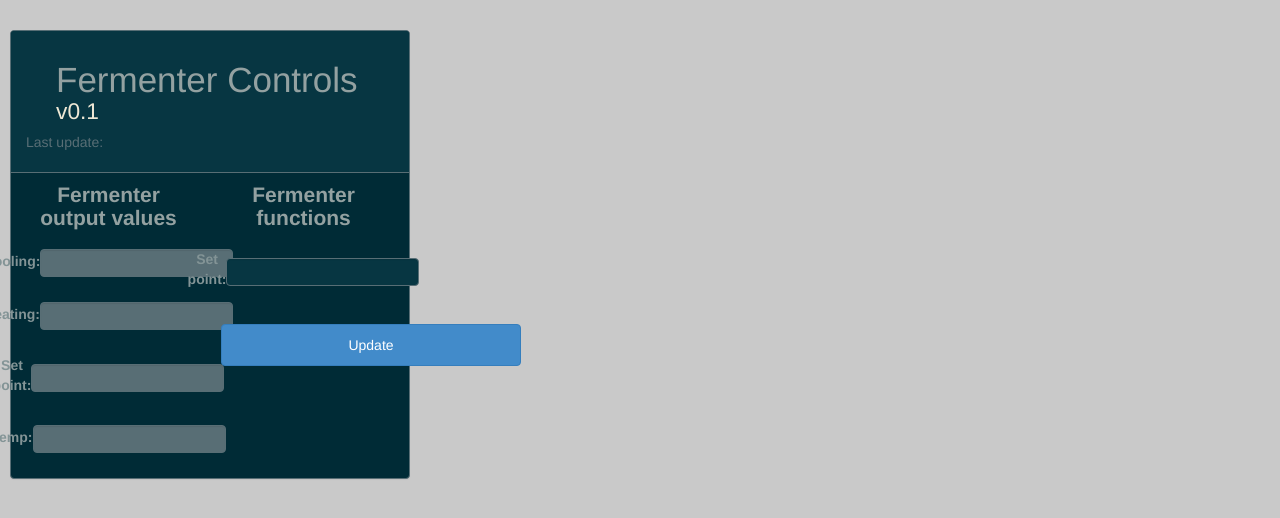
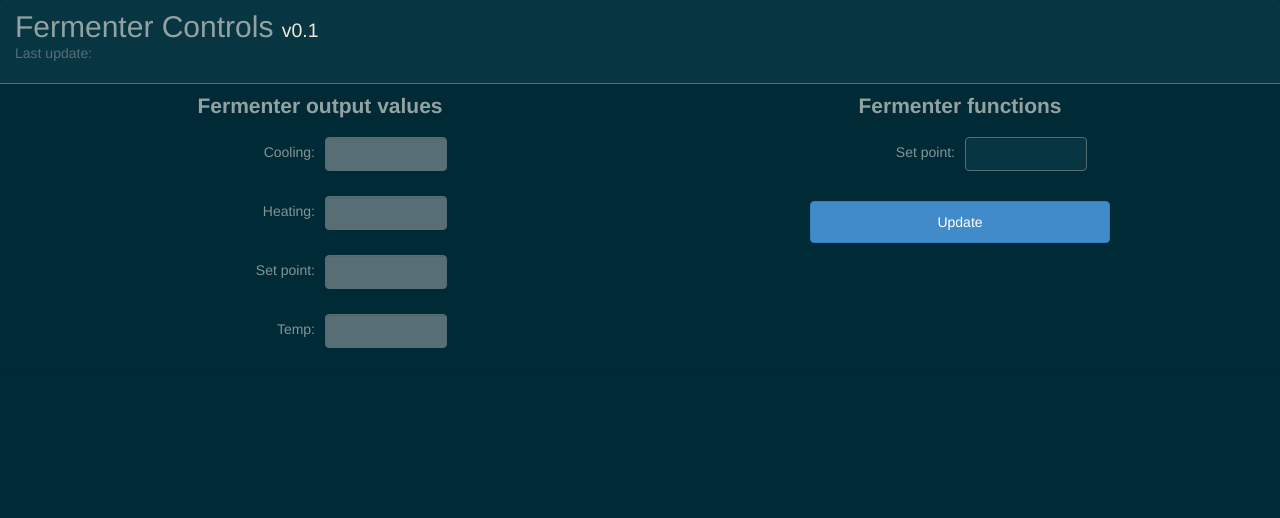
Before and after one commit to mckelvaney/fermentation-controller, a website: page views/index.html in a window 1280 px wide. Drawn offline with Linux system fonts and the light colour scheme; files that its build step writes are made by us from their sources; no server answers; files whose address does not match are found by name.

Commit message:
Add new styles for interface

```diff
--- a/public/css/index.css
+++ b/public/css/index.css
@@ -1,15 +1,10 @@
 .main-form {
   margin: 0 auto;
-  margin-top: 30px;
-}
-
-body {
-  background: rgb(201, 201, 201) !important;
 }
 
 h3 {
-  font-size: 2.5em;
-  padding: 0 30px;
+  font-size: 3rem;
+  margin: 0 auto;
 }
 
 h4 {
@@ -19,48 +14,44 @@ h4 {
 }
 
 .panel-body {
-  padding: 0px;
+  padding: 0;
+}
+
+.panel-default {
+  border: 0;
 }
 
 #right-div {
     text-align: center;
-    width: 49%;
 }
 
 #right-div span {
-  margin-bottom: 0px;
-  margin-right: 5px;
-  width: 60px;
   float: left;
 }
 
-#right-div input, #right-div select {
-  padding: 5px;
-  height: 28px;
-  width: 200px;
-}
-
 #left-div span {
-  margin-bottom: 0px;
-  margin-right: 5px;
-  width: 110px;
   float: left;
-}
-
-#left-div input {
-  padding: 5px;
-  height: 28px;
-  width: 200px;
 }
 
 #left-div {
     text-align: center;
-    width: 49%;
 }
 
+label {
+  width: 20%;
+  margin-right: 1rem;
+  text-align: right;
+  font-weight: 400;
+}
+
+.form-control {
+  width: 20%;
+}
+
+
 .btn {
-   width: 300px;
-  margin: 5 0px;
+  width: 300px;
+  margin: 5px 0px;
   padding: 10px;
 }
 
@@ -99,49 +90,3 @@ h4 {
   clear: none !important;
   margin-bottom: 0px !important;
 }
-
-@media only screen
-and (min-device-width : 1000px)  {
-  .text-input-area {
-    margin-left:  12%;
-  }
-
-  .text-output-area {
-    margin-left: 13px;
-  }
-
-  #right-div {
-    border-left: 1px dotted #ccc;
-    height: 700px;
-  }
-
-  .main-form {
-    margin-left: 100px;
-    margin-right: 100px;
-    margin-top: 50px;
-  }
-}
-
-@media only screen
-and (max-device-width : 1000px)  {
-.wrapper {
-width: 500px;
-}
-  h4 {
-    text-align: center;
-  }
-
-  .main-form {
-    margin-left: 10px;
-    width: 400px;
-    margin-bottom: 30px;
-  }
-
-  .panel-body {
-    width: 398px !important;
-  }
-
-  .panel-heading {
-    width: 398px !important;
-  }
-}
```
